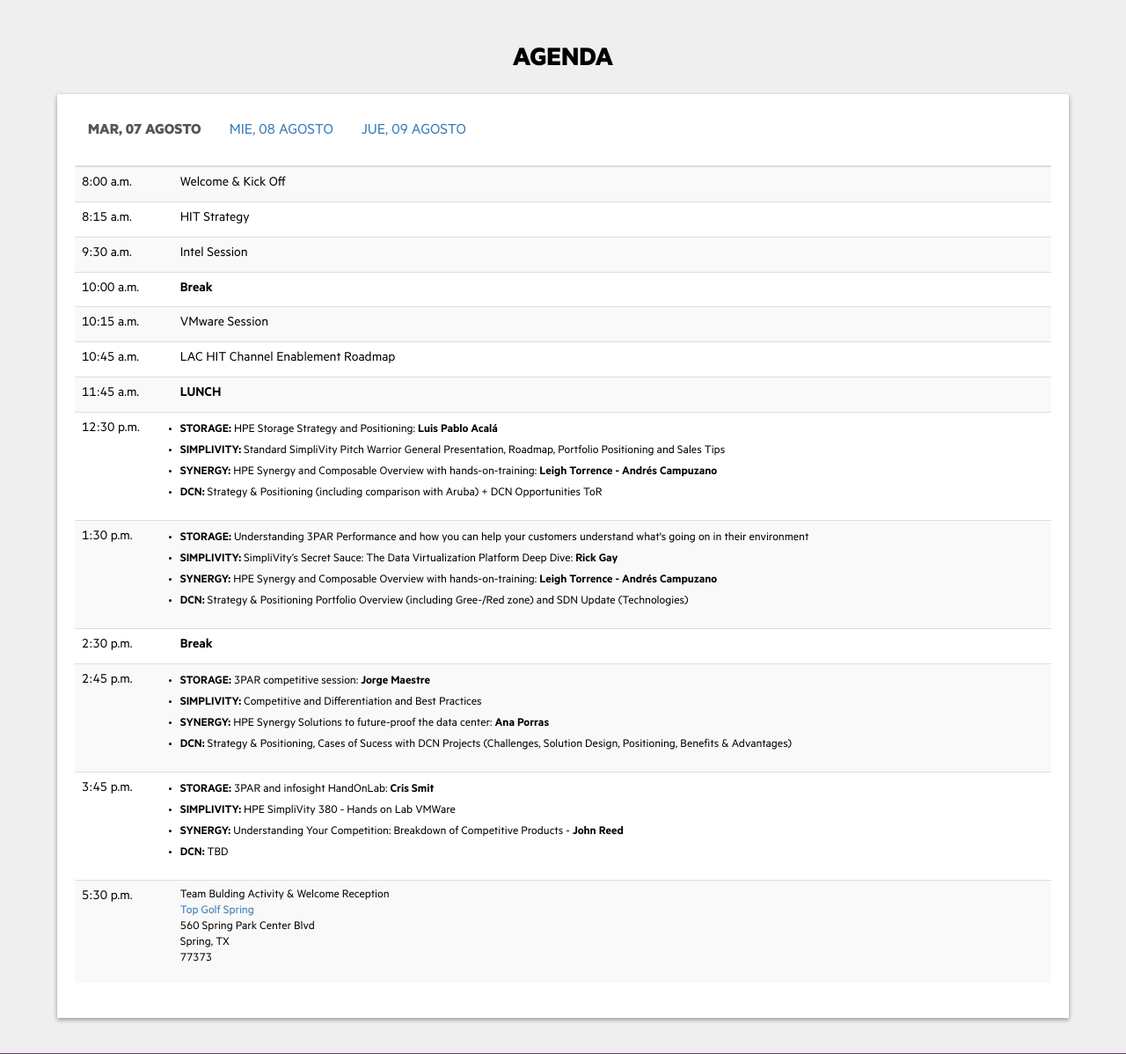
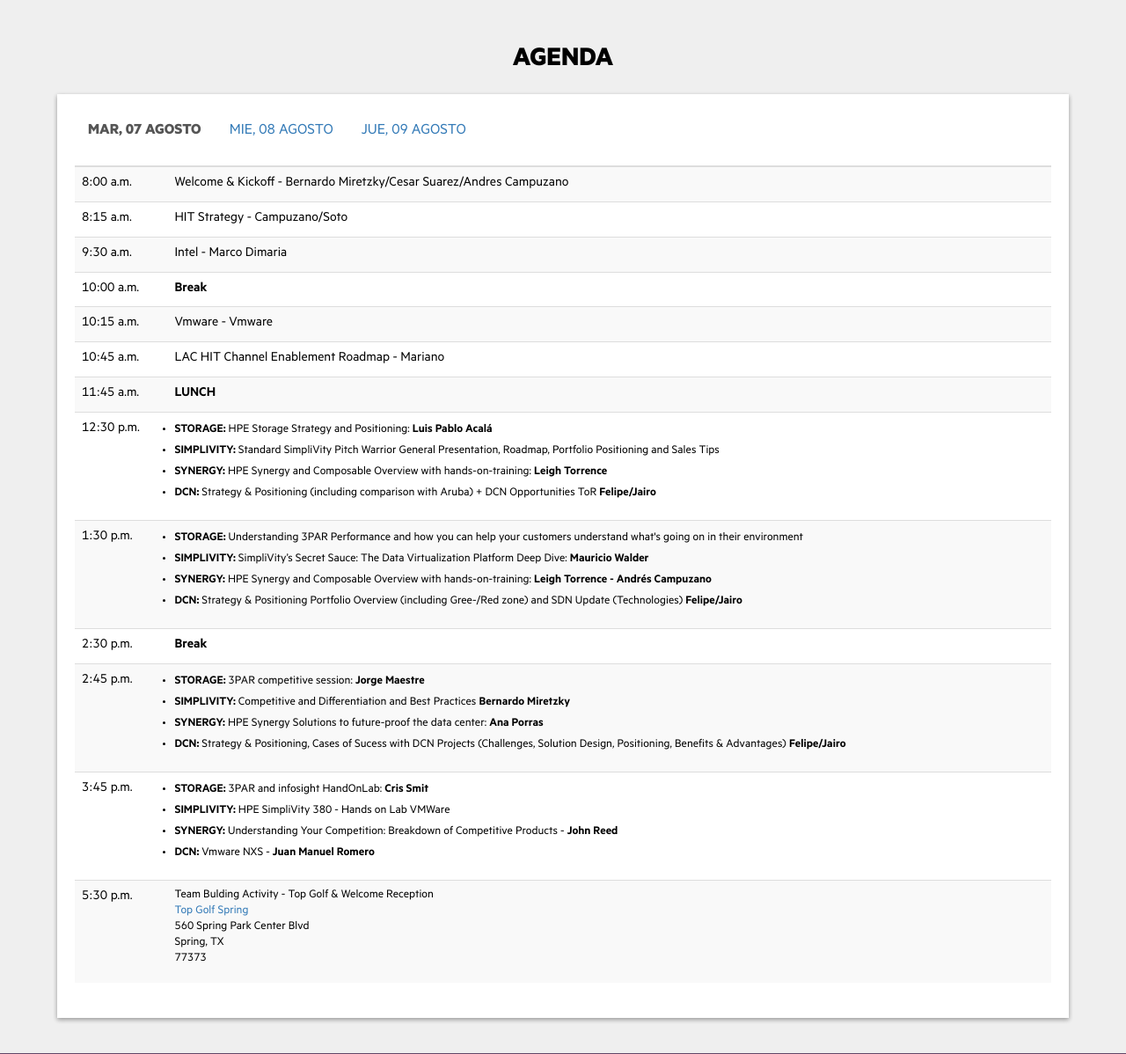
Before and after one commit to joseminaya15/Warriors, a CodeIgniter app: page /Warriors/ in a window 1280 px wide. Shown: the part 1346-2544 px from the top of the page at 88% size. Run offline with CodeIgniter, Linux system fonts and the light colour scheme; some libraries are stand-ins or nearby versions.

Commit message:
terminado

```diff
--- a/application/views/v_home.php
+++ b/application/views/v_home.php
@@ -101,15 +101,15 @@
                                 <tbody>
                                     <tr>
                                         <td>8:00 a.m.</td>
-                                        <td>Welcome & Kick Off</td>
+                                        <td>Welcome & Kickoff - Bernardo Miretzky/Cesar Suarez/Andres Campuzano</td>
                                     </tr>
                                     <tr>
                                         <td>8:15 a.m.</td>
-                                        <td>HIT Strategy</td>
+                                        <td>HIT Strategy - Campuzano/Soto</td>
                                     </tr>
                                     <tr>
                                         <td>9:30 a.m.</td>
-                                        <td>Intel Session</td>
+                                        <td>Intel - Marco Dimaria</td>
                                     </tr>
                                     <tr>
                                         <td>10:00 a.m.</td>
@@ -117,11 +117,11 @@
                                     </tr>
                                     <tr>
                                         <td>10:15 a.m.</td>
-                                        <td>VMware Session</td>
+                                        <td>Vmware - Vmware</td>
                                     </tr>
                                     <tr>
                                         <td>10:45 a.m.</td>
-                                        <td>LAC HIT Channel Enablement Roadmap</td>
+                                        <td>LAC HIT Channel Enablement Roadmap - Mariano</td>
                                     </tr>
                                     <tr>
                                         <td>11:45 a.m.</td>
@@ -133,8 +133,8 @@
                                             <ul>
                                                 <li><strong>STORAGE: </strong>HPE Storage Strategy and Positioning: <strong>Luis Pablo Acalá</strong></li>
                                                 <li><strong>SIMPLIVITY: </strong>Standard SimpliVity Pitch Warrior General Presentation, Roadmap, Portfolio Positioning and Sales Tips</li>
-                                                <li><strong>SYNERGY: </strong>HPE Synergy and Composable Overview with hands-on-training: <strong>Leigh Torrence - Andrés Campuzano</strong></li>
-                                                <li><strong>DCN: </strong>Strategy & Positioning (including comparison with Aruba) + DCN Opportunities ToR</li>
+                                                <li><strong>SYNERGY: </strong>HPE Synergy and Composable Overview with hands-on-training: <strong>Leigh Torrence</strong></li>
+                                                <li><strong>DCN: </strong>Strategy & Positioning (including comparison with Aruba) + DCN Opportunities ToR <strong>Felipe/Jairo</strong></li>
                                             </ul>
                                         </td>
                                     </tr>
@@ -143,9 +143,9 @@
                                         <td>
                                             <ul>
                                                 <li><strong>STORAGE: </strong>Understanding 3PAR Performance and how you can help your customers understand what's going on in their environment</li>
-                                                <li><strong>SIMPLIVITY: </strong>SimpliVity’s Secret Sauce: The Data Virtualization Platform Deep Dive: <strong>Rick Gay</strong></li>
+                                                <li><strong>SIMPLIVITY: </strong>SimpliVity’s Secret Sauce: The Data Virtualization Platform Deep Dive: <strong>Mauricio Walder</strong></li>
                                                 <li><strong>SYNERGY: </strong>HPE Synergy and Composable Overview with hands-on-training: <strong>Leigh Torrence - Andrés Campuzano</strong></li>
-                                                <li><strong>DCN: </strong>Strategy & Positioning Portfolio Overview (including Gree-/Red zone) and SDN Update (Technologies)</li>
+                                                <li><strong>DCN: </strong>Strategy & Positioning Portfolio Overview (including Gree-/Red zone) and SDN Update (Technologies) <strong>Felipe/Jairo</strong></li>
                                             </ul>
                                         </td>
                                     </tr>
@@ -158,9 +158,9 @@
                                         <td>
                                             <ul>
                                                 <li><strong>STORAGE: </strong>3PAR competitive session: <strong>Jorge Maestre</strong></li>
-                                                <li><strong>SIMPLIVITY: </strong>Competitive and Differentiation and Best Practices</li>
+                                                <li><strong>SIMPLIVITY: </strong>Competitive and Differentiation and Best Practices <strong>Bernardo Miretzky</strong></li>
                                                 <li><strong>SYNERGY: </strong>HPE Synergy Solutions to future-proof the data center: <strong>Ana Porras</strong></li>
-                                                <li><strong>DCN: </strong>Strategy & Positioning, Cases of Sucess with DCN Projects (Challenges, Solution Design, Positioning, Benefits & Advantages)</li>
+                                                <li><strong>DCN: </strong>Strategy & Positioning, Cases of Sucess with DCN Projects (Challenges, Solution Design, Positioning, Benefits & Advantages) <strong>Felipe/Jairo</strong></li>
                                             </ul>
                                         </td>
                                     </tr>
@@ -171,7 +171,7 @@
                                                 <li><strong>STORAGE: </strong>3PAR and infosight HandOnLab: <strong>Cris Smit</strong></li>
                                                 <li><strong>SIMPLIVITY: </strong>HPE SimpliVity 380 - Hands on Lab VMWare</li>
                                                 <li><strong>SYNERGY: </strong>Understanding Your Competition: Breakdown of Competitive Products - <strong>John Reed</strong></li>
-                                                <li><strong>DCN: </strong>TBD</li>
+                                                <li><strong>DCN: </strong>Vmware NXS - <strong>Juan Manuel Romero</strong></li>
                                             </ul>
                                         </td>
                                     </tr>
@@ -179,7 +179,7 @@
                                         <td>5:30 p.m.</td>
                                         <td>
                                             <ul class="js-dont-bulled">
-                                                <li>Team Bulding Activity & Welcome Reception</li>
+                                                <li>Team Bulding Activity - Top Golf & Welcome Reception</li>
                                                 <li><a href="https://topgolf.com/us/houston-north/" target="_blank">Top Golf Spring</a></li>
                                                 <li>560 Spring Park Center Blvd</li>
                                                 <li>Spring, TX</li>
@@ -234,8 +230,8 @@
                                         <td>
                                             <ul>
                                                 <li><strong>STORAGE: </strong>Nimble Storage Platform/Architecture Overview: <strong>Marcos Barros</strong></li>
-                                                <li><strong>SIMPLIVITY: </strong>izing Guidelines - Online Sizer, TCO Tool, and Lanamark Tool Data Collecition & Sizing for HPE SimpliVity 380: <strong>Ron Singler</strong></li>
-                                                <li><strong>SYNERGY: </strong>Deploy and update apps and infrastructure in minutes with composable infrastructure and HPE Synergy Image Streamer: <strong>LSahana Sampige Prabhaka</strong></li>
+                                                <li><strong>SIMPLIVITY: </strong>Sizing Guidelines - Online Sizer, TCO Tool, and Lanamark Tool Data Collecition & Sizing for HPE SimpliVity 380: <strong>Leonardo Soto/Mauricio Walder</strong></li>
+                                                <li><strong>SYNERGY: </strong>Deploy and update apps and infrastructure in minutes with composable infrastructure and HPE Synergy Image Streamer: <strong>Sahana Sampige Prabhaka</strong></li>
                                                 <li><strong>DCN: </strong>Competitive & Technical (comparing to Cisco, Dell), Attach Examples</li>
                                             </ul>
                                         </td>
@@ -244,10 +240,10 @@
                                         <td>1:30 p.m.</td>
                                         <td>
                                             <ul>
-                                                <li><strong>STORAGE: </strong>Sizing Nimble Storage Solutions with NinjaSTARS Sizer tool - Hands on Lab</li>
-                                                <li><strong>SIMPLIVITY: </strong>HPE SimpliVity Solutions - Reference Architectures, Technical Whitepapers and others</li>
+                                                <li><strong>STORAGE: </strong>Sizing Nimble Storage Solutions with NinjaSTARS Sizer tool - Hands on Lab <strong>Marcos Barros</strong></li>
+                                                <li><strong>SIMPLIVITY: </strong>Sizing Guidelines - Online Sizer, TCO Tool, and Lanamark Tool Data Collecition & Sizing for HPE SimpliVity 380: <strong>Leonardo Soto/Mauricio Walder</strong></li>
                                                 <li><strong>SYNERGY: </strong>Speed delivery and efficiencies of infrastructure and services with a Hybrid IT strategy built on composable infrastructure: <strong>Peter Groth</strong></li>
-                                                <li><strong>DCN: </strong>Competitive & Technical: Design & Sizing & Configuration and Tools & Resources.</li>
+                                                <li><strong>DCN: </strong>Competitive & Technical: Design & Sizing & Configuration and Tools & Resources. <strong>Felipe/Jairo</strong></li>
                                             </ul>
                                         </td>
                                     </tr>
@@ -259,10 +255,10 @@
                                         <td>2:45 p.m.</td>
                                         <td>
                                             <ul>
-                                                <li><strong>STORAGE: </strong>Nimble Competitive position</li>
-                                                <li><strong>SIMPLIVITY: </strong>HPE Simplivity VDI: <strong>Jason Shiplett</strong></li>
+                                                <li><strong>STORAGE: </strong>Nimble Competitive position - <strong>Marcos Barros</strong></li>
+                                                <li><strong>SIMPLIVITY: </strong>HPE SimpliVity Solutions - Reference Architectures, Technical Whitepapers and others - <strong>Bernardo Miretzky/Leonardo Soto</strong></li>
                                                 <li><strong>SYNERGY: </strong>HPE OneView QuickStart with Hands-on-training: <strong>David McWilliams</strong></li>
-                                                <li><strong>DCN: </strong>Understanding Network Architectures for HPE's Hybrid-IT solutions</li>
+                                                <li><strong>DCN: </strong>Understanding Network Architectures for HPE's Hybrid-IT solutions - <strong>Felipe/Jairo</strong></li>
                                             </ul>
                                         </td>
                                     </tr>
@@ -271,9 +267,9 @@
                                         <td>
                                             <ul>
                                                 <li><strong>STORAGE: </strong>Nimble Storage Hands on Lab</li>
-                                                <li><strong>SIMPLIVITY: </strong>HPE SimpliVity 380 - Hands on Lab Hyper-V</li>
+                                                <li><strong>SIMPLIVITY: </strong>HPE SimpliVity 2600 - <strong>Matt Haron</strong></li>
                                                 <li><strong>SYNERGY: </strong>HPE OneView QuickStart with Hands-on-training: <strong>David McWilliams</strong></li>
-                                                <li><strong>DCN: </strong>TBD</li>
+                                                <li><strong>DCN: </strong>Arista - <strong>Jairo/Felipe</strong></li>
                                             </ul>
                                         </td>
                                     </tr>
@@ -318,7 +322,7 @@
                                     </tr>
                                     <tr>
                                         <td>10:15 a.m.</td>
-                                        <td>Sponsor Session</td>
+                                        <td>RedHat - <strong>Andres Campuzano</strong></td>
                                     </tr>
                                     <tr>
                                         <td>10:45 a.m.</td>
@@ -375,8 +379,7 @@
                                             <ul>
                                                 <li><strong>STORAGE: </strong>MSA HandsOn Lab</li>
                                                 <li><strong>SIMPLIVITY: </strong>HPE SimpliVity 380 - Hands on Lab VMWare</li>
-                                                <li><strong>SYNERGY: </strong>Transform Hybrid IT with VMware Cloud Foundation and HPE Synergy</li>
-                                                <li><strong>DCN: </strong>TBD</li>
+                                                <li><strong>SYNERGY: </strong>Transform Hybrid IT with VMware Cloud Foundation and HPE Synergy - <strong>TBC (Juan Manuel)</strong></li>
                                             </ul>
                                         </td>
                                     </tr>
```
Also changed, not shown: other parts of application/views/v_home.php (+14 -10 lines).
